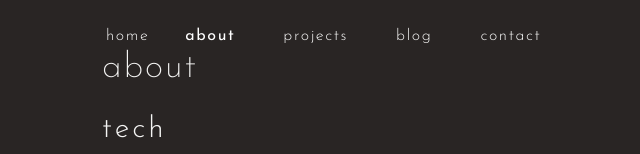
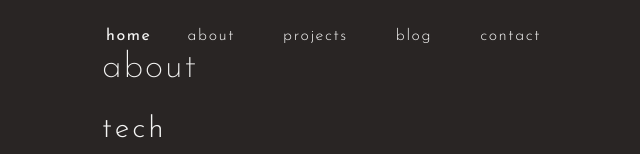
Before and after one commit to huseKivrak/huse.dev, a Next.js app: page /about in a window 1280 px wide. Shown: the top 154 px of the page, without its empty margins (250-890 px from the left). Built offline with nearby package versions, Linux system fonts and the light colour scheme.

Commit message:
reverting, active links had performance issues

```diff
--- a/components/Nav.tsx
+++ b/components/Nav.tsx
@@ -1,5 +1,4 @@
 "use client";
-import clsx from "clsx";
 import { NAV_LINKS } from "@/lib/content";
 import {
   NavigationMenu,
@@ -14,25 +13,16 @@ import {
   DropdownMenuItem,
 } from "@/components/ui/dropdown-menu";
 import { Button } from "@/components/ui/button";
+
 import Link from "next/link";
 import { SlMenu } from "react-icons/sl";
-import { usePathname } from "next/navigation";
-
 export default function Nav() {
-  const pathname = usePathname();
-
   return (
     <div className="bg-transparent p-0 font-light tracking-widest max-w-xl sticky ">
       <NavigationMenu>
         <NavigationMenuList className="md:flex hidden justify-start">
           <NavigationMenuItem className="mr-4 ml-1 font-normal">
-            <Link
-              className={clsx(
-                "hover:text-stone-500",
-                pathname !== "/" && "font-light"
-              )}
-              href="/"
-            >
+            <Link className="hover:text-stone-500" href="/">
               home
             </Link>
           </NavigationMenuItem>
@@ -40,10 +30,8 @@ export default function Nav() {
             {NAV_LINKS.map((link, index) => (
               <NavigationMenuItem key={index} className="mx-4">
                 <Link
-                  className={clsx(
-                    "hover:text-stone-500",
-                    pathname === link.url && "text-white font-normal"
-                  )}
+                  className="hover:text-stone-500"
+                  color="foreground"
                   href={link.url}
                 >
                   {link.name}
@@ -59,13 +47,12 @@ export default function Nav() {
 }
 
 const HamburgerMenu = () => {
-  const pathname = usePathname();
   return (
     <DropdownMenu>
       <DropdownMenuTrigger asChild>
         <Button
           className="md:hidden p-0 -ml-3 inline-flex items-center rounded-md bg-transparent hover:text-stone-100 hover:bg-stone-700"
-          variant="ghost"
+          variant="default"
           size="icon"
         >
           <SlMenu />
@@ -79,10 +66,7 @@ const HamburgerMenu = () => {
         <DropdownMenuItem key={"home-link"} asChild>
           <Link
             href="/"
-            className={clsx(
-              "hover:text-stone-500 ",
-              pathname !== "/" && "font-light text-stone-100"
-            )}
+            className="text-stone-200 bg-transparent hover:text-stone-600"
           >
             home
           </Link>
@@ -91,11 +75,8 @@ const HamburgerMenu = () => {
         {NAV_LINKS.map((link, index) => (
           <DropdownMenuItem key={`${link.name}-${index}-${link.name}`} asChild>
             <Link
-              className={clsx(
-                "hover:text-stone-500 text-stone-100 font-light",
-                pathname === link.url && "text-white font-normal"
-              )}
               href={link.url}
+              className=" text-stone-200 bg-transparent hover:text-stone-600 "
               key={`${link.name}-${index}`}
             >
               {link.name}
```
